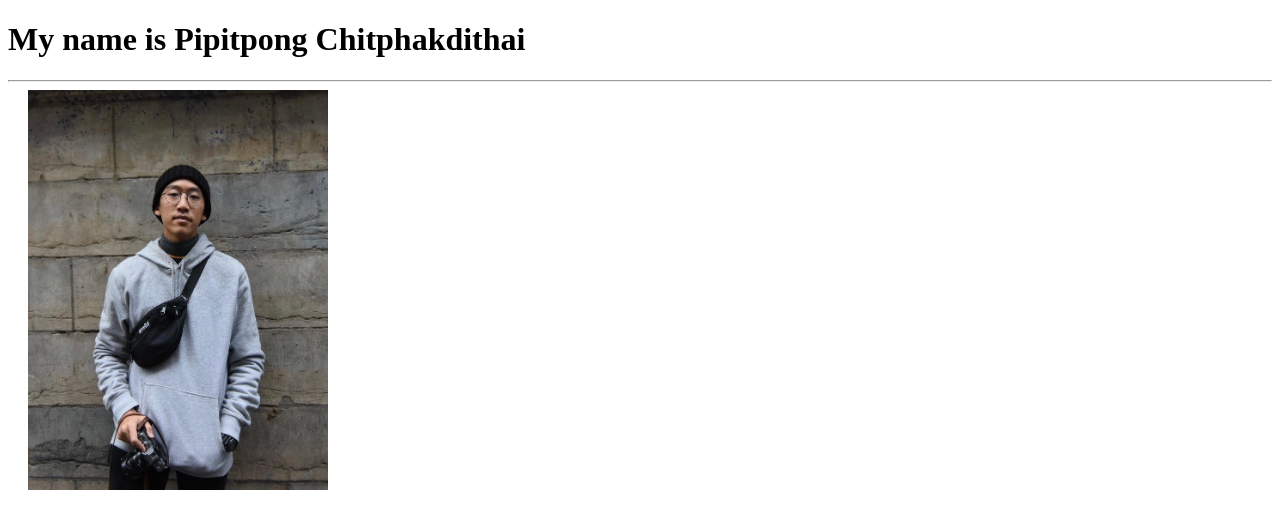
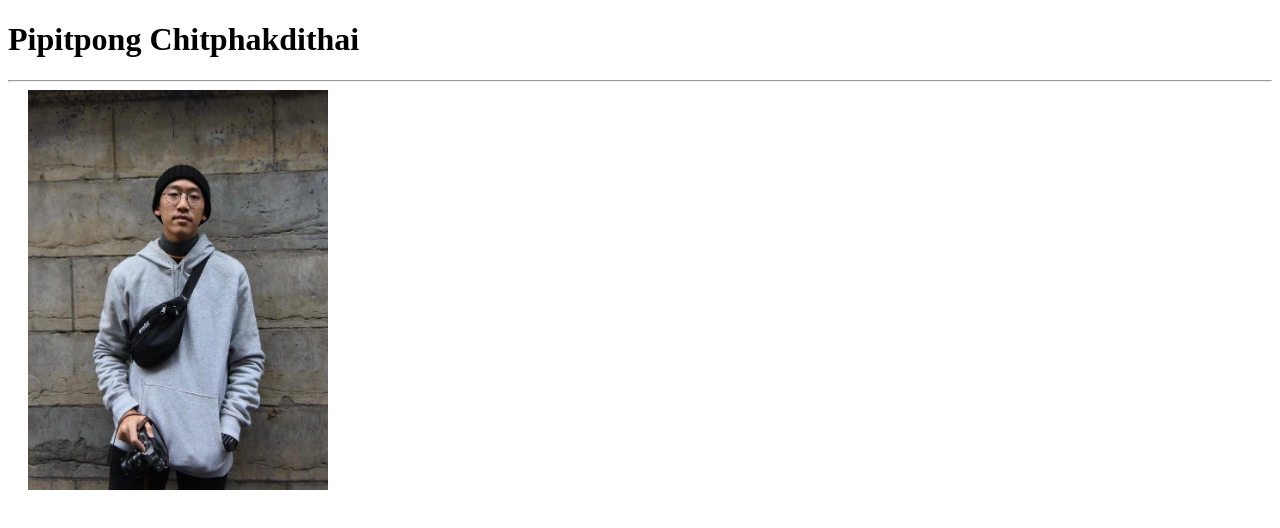
Before and after one commit to Pipitpong/pipitpong.github.io, a plain HTML site: page index.html in a window 1280 px wide. Drawn offline with Linux system fonts and the light colour scheme.

Commit message:
edit H1 (2)

```diff
--- a/index.html
+++ b/index.html
@@ -1,7 +1,7 @@
 <!DOCTYPE html>
 <html>
     <head>
-        <h1> My name is Pipitpong Chitphakdithai</h1>
+        <h1>Pipitpong Chitphakdithai</h1>
     </head>
     <hr>
     <body>
```
